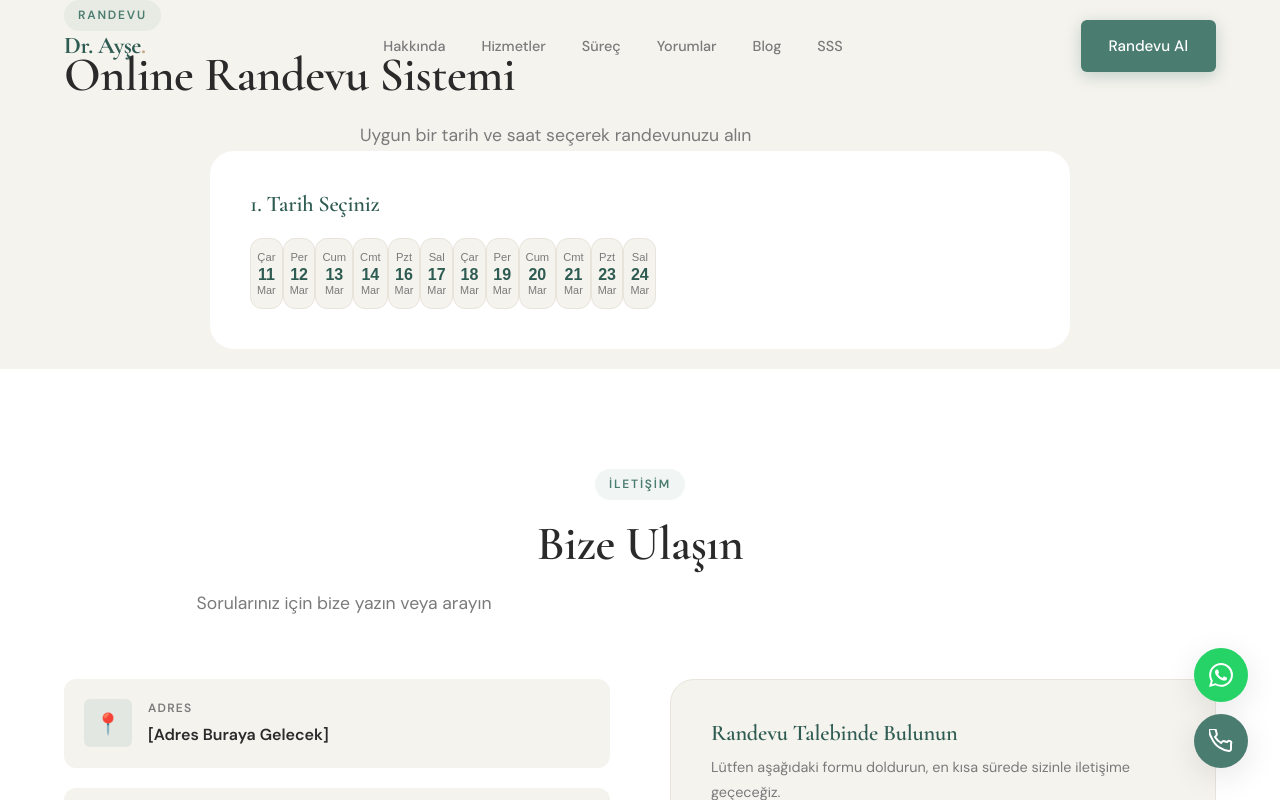
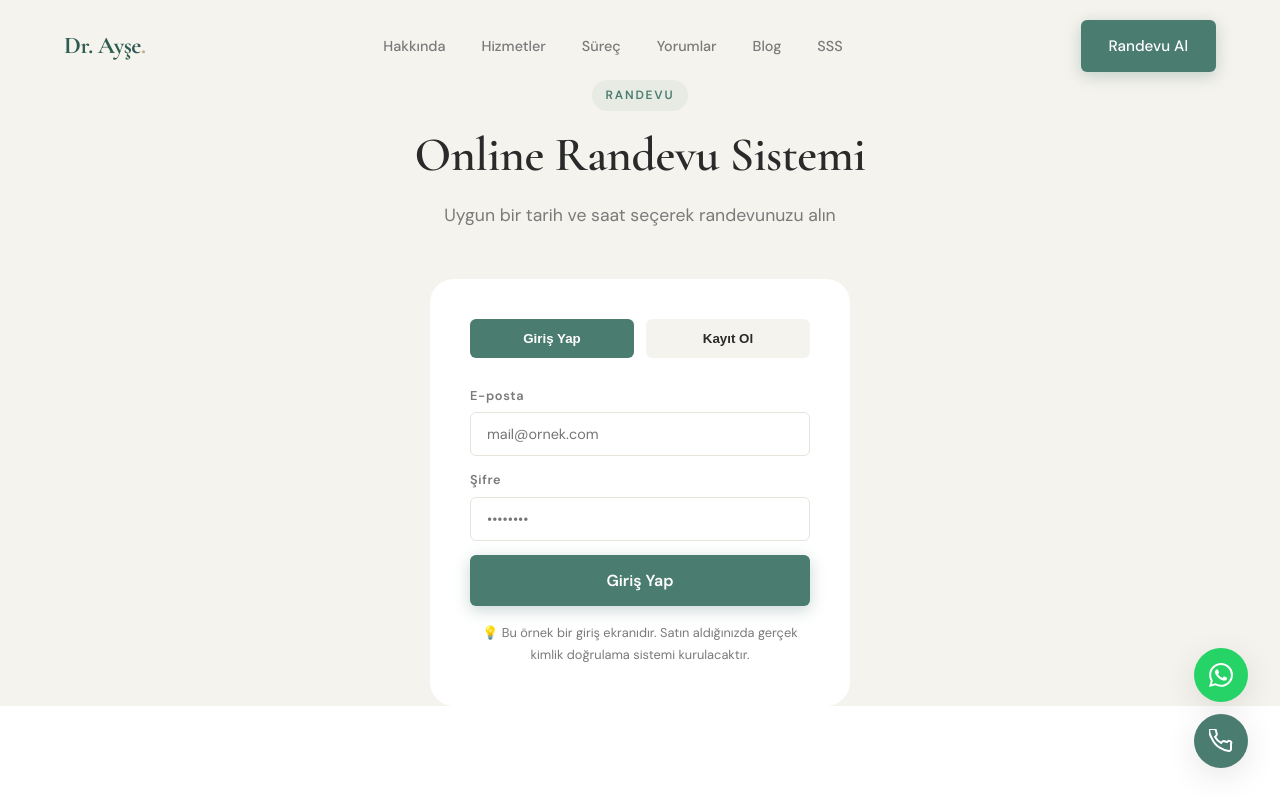
Before and after one commit to EdaNurBinici/psychologist_website, a React (Vite) app: page /randevu in a window 1280 px wide. Shown: the top 800 px of the page. Built offline with nearby package versions, Linux system fonts and the light colour scheme.

Commit message:
Fix appointment page layout and add login/register screen

```diff
--- a/pages/AppointmentPage.jsx
+++ b/pages/AppointmentPage.jsx
@@ -18,10 +18,17 @@ function useScrollReveal() {
 
 export default function AppointmentPage() {
   useScrollReveal();
+  const [isLoggedIn, setIsLoggedIn] = useState(false);
+  const [authMode, setAuthMode] = useState("login");
   const [selectedDate, setSelectedDate] = useState(null);
   const [selectedTime, setSelectedTime] = useState(null);
   const [formData, setFormData] = useState({ name: "", email: "", phone: "", message: "" });
   const [submitted, setSubmitted] = useState(false);
+
+  useEffect(() => {
+    setIsLoggedIn(false);
+    setAuthMode("login");
+  }, []);
 
   const getAvailableDates = () => {
     const dates = [];
@@ -76,8 +83,76 @@ export default function AppointmentPage() {
           </p>
         </div>
 
+        {!isLoggedIn ? (
+          <div style={{ maxWidth: "420px", margin: "40px auto 0" }}>
+            <div className="reveal" style={{ background: "var(--color-surface)", borderRadius: "var(--radius-lg)", padding: "clamp(20px,4vw,40px)" }}>
+              <div style={{ display: "flex", gap: "12px", marginBottom: "28px" }}>
+                <button
+                  onClick={() => setAuthMode("login")}
+                  style={{
+                    flex: 1,
+                    padding: "12px",
+                    background: authMode === "login" ? "var(--color-primary)" : "var(--color-surface-alt)",
+                    color: authMode === "login" ? "white" : "var(--color-text)",
+                    border: "none",
+                    borderRadius: "var(--radius-sm)",
+                    cursor: "pointer",
+                    fontWeight: "600",
+                    transition: "all var(--transition)"
+                  }}
+                >
+                  Giriş Yap
+                </button>
+                <button
+                  onClick={() => setAuthMode("register")}
+                  style={{
+                    flex: 1,
+                    padding: "12px",
+                    background: authMode === "register" ? "var(--color-primary)" : "var(--color-surface-alt)",
+                    color: authMode === "register" ? "white" : "var(--color-text)",
+                    border: "none",
+                    borderRadius: "var(--radius-sm)",
+                    cursor: "pointer",
+                    fontWeight: "600",
+                    transition: "all var(--transition)"
+                  }}
+                >
+                  Kayıt Ol
+                </button>
+              </div>
+
+              <form onSubmit={(e) => { e.preventDefault(); setIsLoggedIn(true); }}>
+                {authMode === "register" && (
+                  <div className="form-group">
+                    <label>Adınız Soyadınız</label>
+                    <input type="text" placeholder="Adınız Soyadınız" required />
+                  </div>
+                )}
+                <div className="form-group">
+                  <label>E-posta</label>
+                  <input type="email" placeholder="mail@ornek.com" required />
+                </div>
+                <div className="form-group">
+                  <label>Şifre</label>
+                  <input type="password" placeholder="••••••••" required />
+                </div>
+                {authMode === "register" && (
+                  <div className="form-group">
+                    <label>Şifre Tekrar</label>
+                    <input type="password" placeholder="••••••••" required />
+                  </div>
+                )}
+                <button type="submit" className="btn btn-primary form-submit">
+                  {authMode === "login" ? "Giriş Yap" : "Kayıt Ol"}
+                </button>
+              </form>
+              <p style={{ fontSize: "0.8rem", color: "var(--color-text-muted)", textAlign: "center", marginTop: "16px" }}>
+                💡 Bu örnek bir giriş ekranıdır. Satın aldığınızda gerçek kimlik doğrulama sistemi kurulacaktır.
+              </p>
+            </div>
+          </div>
+        ) : (
           <div style={{ maxWidth: "860px", margin: "0 auto" }}>
-          {/* STEP 1 */}
             <div className="reveal" style={{ background: "var(--color-surface)", borderRadius: "var(--radius-lg)", padding: "clamp(20px,4vw,40px)", marginBottom: "20px" }}>
               <h2 style={{ fontSize: "clamp(1rem,2.5vw,1.4rem)", color: "var(--color-primary-dark)", marginBottom: "20px" }}>
                 1. Tarih Seçiniz
@@ -119,7 +194,6 @@ export default function AppointmentPage() {
               )}
             </div>
 
-          {/* STEP 2 */}
             {selectedDate && (
               <div className="reveal" style={{ background: "var(--color-surface)", borderRadius: "var(--radius-lg)", padding: "clamp(20px,4vw,40px)", marginBottom: "20px" }}>
                 <h2 style={{ fontSize: "clamp(1rem,2.5vw,1.4rem)", color: "var(--color-primary-dark)", marginBottom: "20px" }}>
@@ -154,7 +228,6 @@ export default function AppointmentPage() {
               </div>
             )}
 
-          {/* STEP 3 */}
             {selectedDate && selectedTime && (
               <div className="reveal" style={{ background: "var(--color-surface)", borderRadius: "var(--radius-lg)", padding: "clamp(20px,4vw,40px)" }}>
                 <h2 style={{ fontSize: "clamp(1rem,2.5vw,1.4rem)", color: "var(--color-primary-dark)", marginBottom: "20px" }}>
@@ -213,6 +286,7 @@ export default function AppointmentPage() {
               </div>
             )}
           </div>
+        )}
       </div>
       <Contact />
     </section>
--- a/styles/main.css
+++ b/styles/main.css
@@ -1483,3 +1483,52 @@ nav[data-page="/yorumlar"].scrolled .navbar-menu-btn {
   .section-label { font-size: 0.7rem; }
   .btn { font-size: 0.88rem; padding: 12px 20px; }
 }
+
+
+/* =============================================APPOINTMENT GRIDS============================================= */
+.appt-date-grid {
+  display: grid;
+  grid-template-columns: repeat(auto-fit, minmax(70px, 1fr));
+  gap: 12px;
+  margin-bottom: 16px;
+}
+
+.appt-time-grid {
+  display: grid;
+  grid-template-columns: repeat(auto-fit, minmax(80px, 1fr));
+  gap: 12px;
+  margin-bottom: 16px;
+}
+
+.appt-form-row {
+  display: grid;
+  grid-template-columns: 1fr 1fr;
+  gap: 14px;
+}
+
+@media (max-width: 768px) {
+  .appt-date-grid {
+    grid-template-columns: repeat(auto-fit, minmax(60px, 1fr));
+    gap: 10px;
+  }
+
+  .appt-time-grid {
+    grid-template-columns: repeat(auto-fit, minmax(70px, 1fr));
+    gap: 10px;
+  }
+
+  .appt-form-row {
+    grid-template-columns: 1fr;
+  }
+}
+
+
+/* =============================================PAGE HEADER============================================= */
+.page-header {
+  text-align: center;
+  margin-bottom: 48px;
+}
+
+.page-hero {
+  padding: 80px 0 60px;
+}
```
Lines whose indentation alone changed are shown as unchanged.
